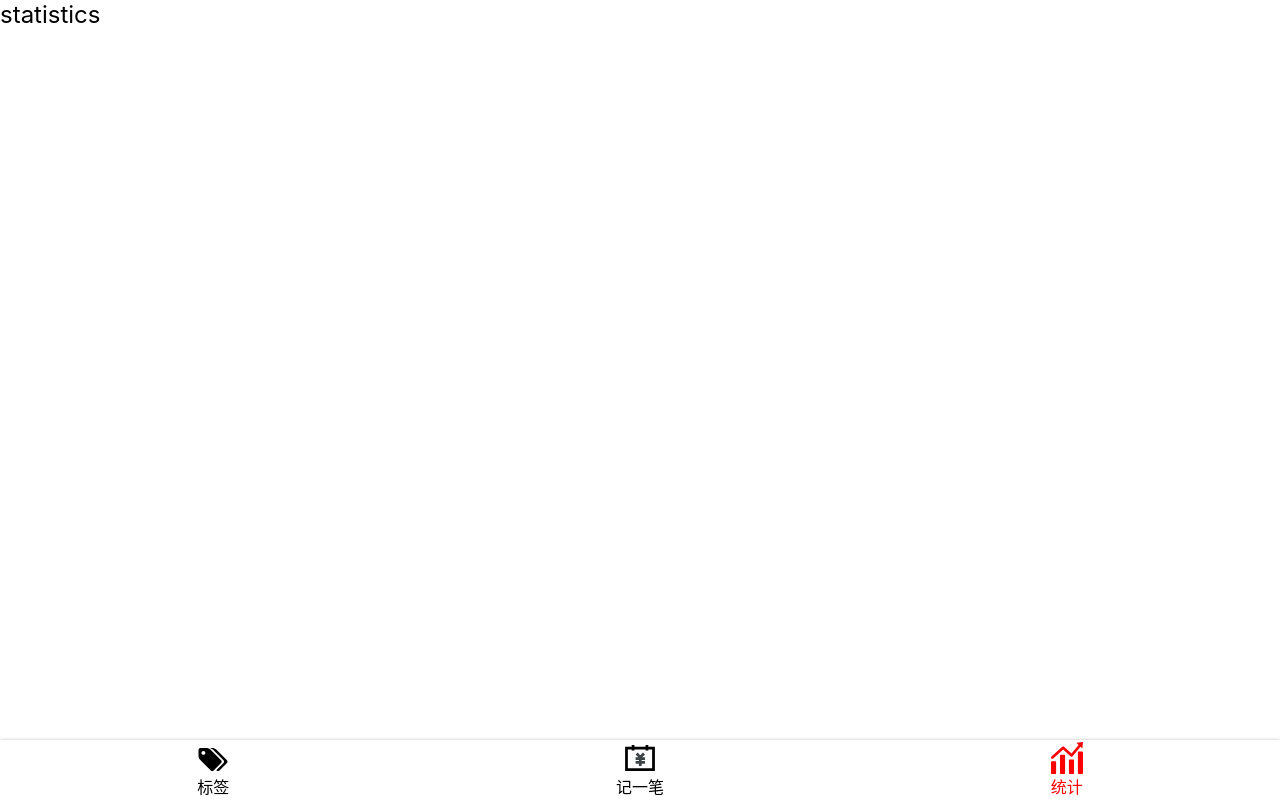
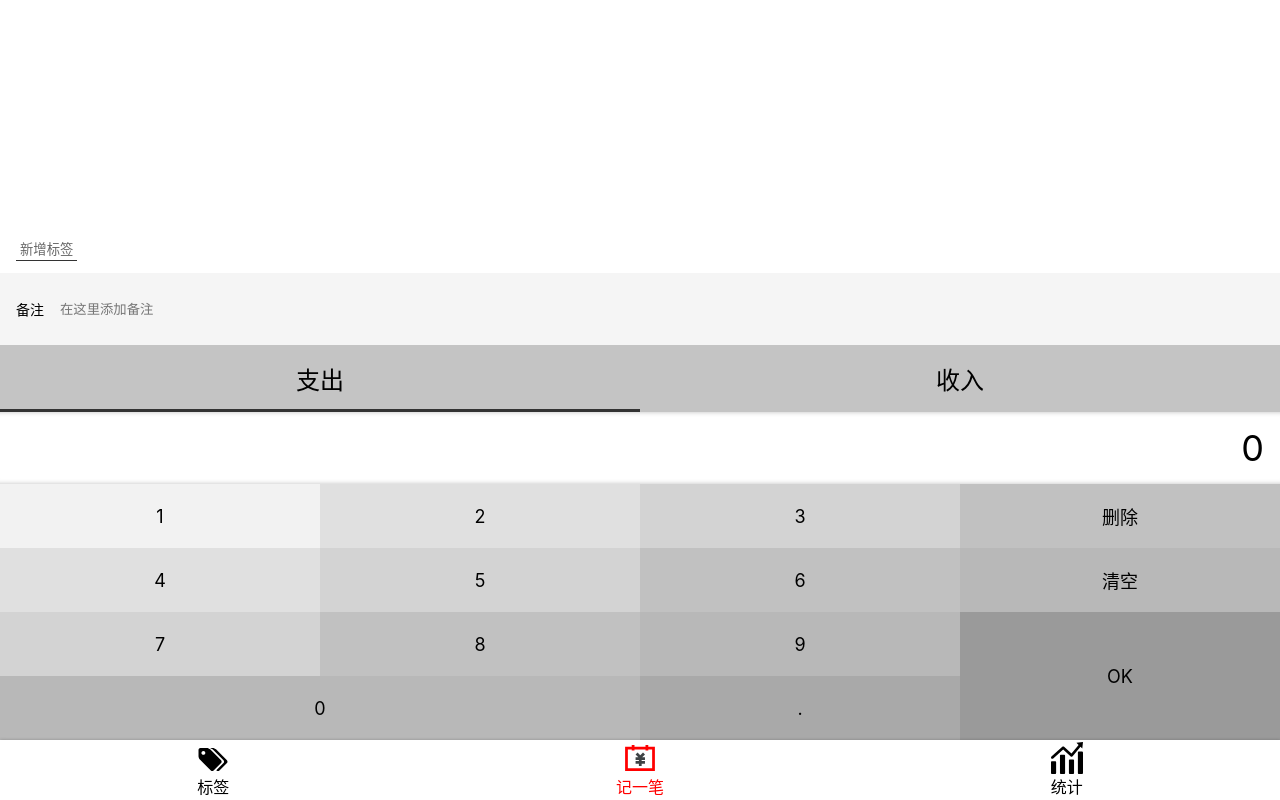
Before and after one commit to mm123mm123/reactDemo-1, a React app: page /#/money in a window 1280 px wide. Before the commit this address led to /#/statistics. Built offline with nearby package versions, Linux system fonts and the light colour scheme.

Commit message:
通过money组件统一管理数据

```diff
--- a/src/views/Money.tsx
+++ b/src/views/Money.tsx
@@ -1,4 +1,4 @@
-import React from 'react';
+import React, {useState} from 'react';
 import Layout from '../components/Layout';
 import {TagsSection} from './money/TagsSection';
 import styled from 'styled-components';
@@ -12,12 +12,22 @@
 `;
 
 function Money() {
+  const [record, setRecord] = useState({
+      tags: [] as string[],
+      note: '',
+      category: '-',
+      number: '0'
+    }
+  );
+  const onChange=(obj: Partial<typeof record>)=>{
+    setRecord({...record,...obj})
+  }
   return (
     <MyLayout>
-      <TagsSection/>
-      <NotesSection/>
-      <CategorySection/>
-      <NumberPadSection/>
+      <TagsSection value={record.tags} onChange={tags=>onChange({tags:tags})}/>
+      <NotesSection value={record.note} onChange={note=>onChange({note:note})}/>
+      <CategorySection value={record.category} onChange={category=>onChange({category:category})}/>
+      <NumberPadSection value={record.number} onChange={number=>onChange({number:number})}/>
     </MyLayout>
   );
 }
--- a/src/views/money/CategorySection.tsx
+++ b/src/views/money/CategorySection.tsx
@@ -1,5 +1,5 @@
 import styled from 'styled-components';
-import React, {useState} from 'react';
+import React from 'react';
 
 const Wrapper = styled.section`
   font-size: 24px;
@@ -24,16 +24,19 @@
       }
     }
 `;
-const CategorySection: React.FC= () => {
+type Props = {
+  value: string
+  onChange: (category: string) => void
+}
+const CategorySection: React.FC<Props> = (props) => {
   const categoryMap = {'-': '支出', '+': '收入'};
   type categoryMapKey=keyof typeof categoryMap;
-  const [category, setCategory] = useState('-');
   return (
     <Wrapper>
       <ul>
         {Object.keys(categoryMap).map(c=> (
-          <li key={c} className={category === c ? 'selected' : ''}
-              onClick={() => setCategory(c)}>
+          <li key={c} className={props.value === c ? 'selected' : ''}
+              onClick={() => props.onChange(c)}>
             {categoryMap[c as categoryMapKey]}
           </li>
         ))}
--- a/src/views/money/NotesSection.tsx
+++ b/src/views/money/NotesSection.tsx
@@ -1,7 +1,7 @@
 import styled from 'styled-components';
-import React, {useState} from 'react';
+import React from 'react';
 
-const Wrapper=styled.section`
+const Wrapper = styled.section`
   background: #f5f5f5;
   padding: 0 16px;
   font-size: 14px;
@@ -17,26 +17,31 @@
       border: none;
     }
   }
-`
-const NotesSection: React.FC=()=>{
-  const [note,setNote]=useState('')
-  const refInput=React.useRef<HTMLInputElement>(null);
-  function updateNote(){
-    if(refInput.current!==null && refInput.current.value!==''){
-      setNote(refInput.current.value)
+`;
+type Props = {
+  value: string
+  onChange: (note: string) => void
+}
+const NotesSection: React.FC<Props> = (props) => {
+  const refInput = React.useRef<HTMLInputElement>(null);
+
+  function updateNote() {
+    if (refInput.current !== null && refInput.current.value !== '') {
+      props.onChange(refInput.current.value);
     }
   }
-  return(
+
+  return (
     <Wrapper>
       <label>
         <span>备注</span>
         <input type="text" placeholder="在这里添加备注"
                ref={refInput}
                onBlur={updateNote}
-               defaultValue={note}
+               defaultValue={props.value}
         />
       </label>
     </Wrapper>
-  )
-}
-export {NotesSection}
+  );
+};
+export {NotesSection};
--- a/src/views/money/NumberPadSection.tsx
+++ b/src/views/money/NumberPadSection.tsx
@@ -1,5 +1,4 @@
 import styled from 'styled-components';
-import React, {useState} from 'react';
 
 const Wrapper = styled.section`
  display:flex;
@@ -49,8 +48,13 @@
     }
   }
 `;
-const NumberPadSection: React.FC = () => {
-  const [output, _setOutput] = useState('0');
+type Props = {
+  value: string
+  onChange: (number: string) => void
+}
+const NumberPadSection: React.FC<Props> = (props) => {
+  const output = props.value;
+  const _setOutput = (text: string) => props.onChange(text);
 
   function setOutput(text: string) {
     if (output.length < 16) {
--- a/src/views/money/TagsSection.tsx
+++ b/src/views/money/TagsSection.tsx
@@ -22,8 +22,11 @@
     margin-top: 8px;
   }
 `;
-const TagsSection: React.FC = () => {
-  const [tags,setTags] = useState<string[]>(['衣', '食', '住', '行']);
+type Props={
+  value: string[]
+  onChange:(tags:string[])=>void
+}
+const TagsSection: React.FC<Props> = (props) => {
   const [selectedTags, setSelectedTags] = useState<string[]>([]);
 
   function onToggleTag(tag: string) {
@@ -36,13 +39,13 @@
   function addTag(){
     const tagName=window.prompt('请输入标签名')
     if(tagName){
-      setTags([...tags,tagName])
+      props.onChange([...props.value,tagName])
     }
   }
   return (
     <Wrapper>
       <ol>
-        {tags.map(tag => (
+        {props.value.map(tag => (
           <li key={tag} onClick={() => onToggleTag(tag)}
               className={selectedTags.indexOf(tag) >= 0 ? 'selected' : ''}>
             {tag}
```
Also changed, not shown: 1 other file (tests, documents, lock files or other folders).
